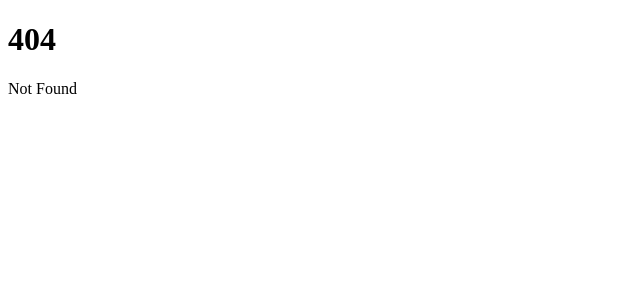
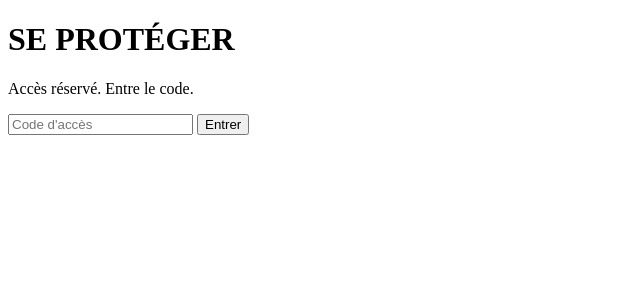
Before and after one commit to HeduroFR/Securite, a SvelteKit app: page /login in a window 1280 px wide. Before the commit this address had no page. Shown: the top 300 px of the page, without its empty margins (0-640 px from the left). Built offline with nearby package versions, Linux system fonts and the light colour scheme.

Commit message:
feat: passcode login route with rate limiting

```diff
--- /dev/null
+++ b/src/routes/login/+page.server.ts
@@ -0,0 +1,31 @@
+import { fail, redirect } from '@sveltejs/kit';
+import { env } from '$env/dynamic/private';
+import { signSession } from '$lib/server/session';
+import { createLimiter } from '$lib/server/ratelimit';
+import type { Actions } from './$types';
+
+const limiter = createLimiter({ max: 5, windowMs: 5 * 60_000 });
+const COOKIE = 'session';
+
+export const actions: Actions = {
+  default: async ({ request, cookies, getClientAddress }) => {
+    const ip = getClientAddress();
+    if (!limiter.check(ip, Date.now())) {
+      return fail(429, { error: 'Trop de tentatives. Réessaie plus tard.' });
+    }
+    const data = await request.formData();
+    const passcode = String(data.get('passcode') ?? '');
+    if (passcode !== env.SITE_PASSCODE) {
+      return fail(401, { error: 'Code incorrect.' });
+    }
+    const token = signSession(env.SESSION_SECRET, Date.now());
+    cookies.set(COOKIE, token, {
+      path: '/',
+      httpOnly: true,
+      sameSite: 'lax',
+      secure: process.env.NODE_ENV === 'production',
+      maxAge: 7 * 24 * 60 * 60
+    });
+    throw redirect(303, '/');
+  }
+};
--- /dev/null
+++ b/src/routes/login/+page.svelte
@@ -0,0 +1,14 @@
+<script lang="ts">
+  import type { ActionData } from './$types';
+  export let form: ActionData;
+</script>
+
+<main class="login">
+  <h1>SE PROTÉGER</h1>
+  <p>Accès réservé. Entre le code.</p>
+  <form method="POST">
+    <input type="password" name="passcode" placeholder="Code d'accès" autocomplete="off" required />
+    <button type="submit">Entrer</button>
+    {#if form?.error}<p class="error">{form.error}</p>{/if}
+  </form>
+</main>
```
Also changed, not shown: 1 other file (tests, documents, lock files or other folders).
